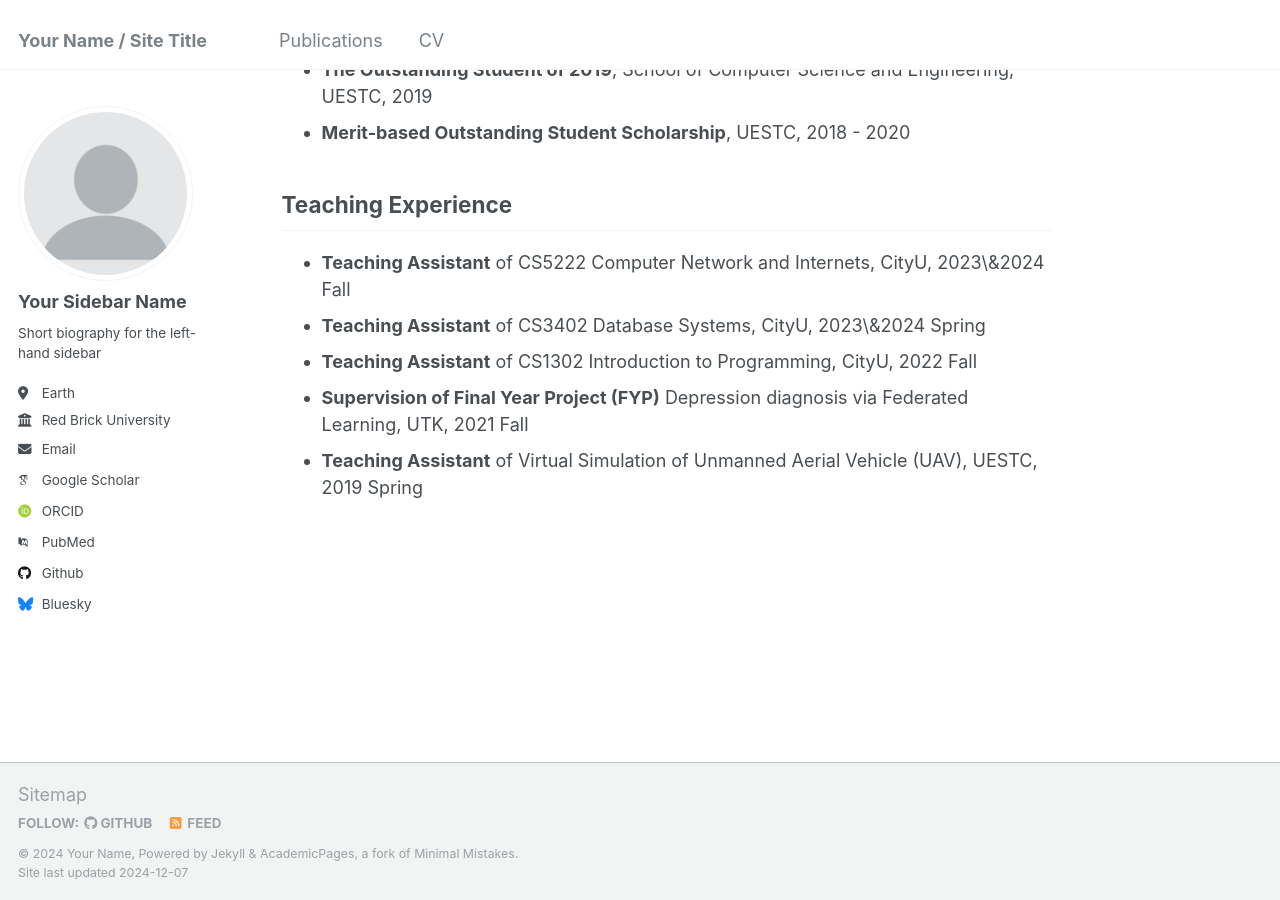
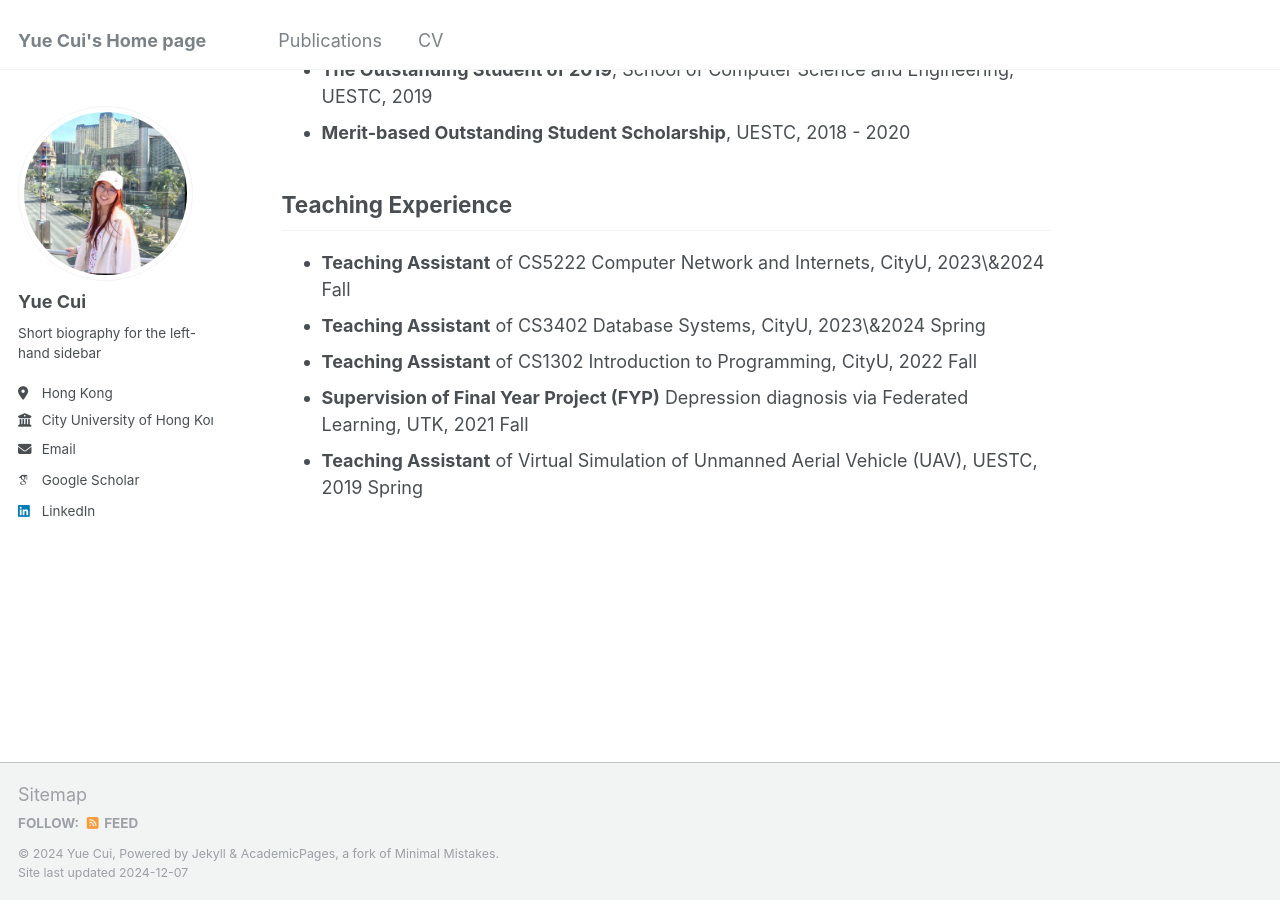
Before and after one commit to ycui26/ycui26.github.io, a Jekyll site: the page built from _pages/about.md, in a window 1280 px wide and 900 px high, scrolled down 862 px. Built offline with Jekyll 4.4.1, drawn with Linux system fonts in a browser that asks for light colours; some web fonts are replaced.

Commit message:
Update _config.yml

```diff
--- a/_config.yml
+++ b/_config.yml
@@ -8,11 +8,11 @@
 
 # Basic Site Settings
 locale                   : "en-US"
-title                    : "Your Name / Site Title"
+title                    : "Yue Cui's Home page"
 title_separator          : "-"
-name                     : &name "Your Name"
+name                     : &name "Yue Cui"
 description              : &description "personal description"
-url                      : https://academicpages.github.io # the base hostname & protocol for your site e.g. "https://[your GitHub username].github.io"
+url                      : https://ycui26.github.io/ # the base hostname & protocol for your site e.g. "https://[your GitHub username].github.io"
 baseurl                  : "" # the subpath of your site, e.g. "/blog"
 repository               : "academicpages/academicpages.github.io"
 
@@ -21,22 +21,22 @@ repository               : "academicpages/academicpages.github.io"
 #               Additional customization can be done by editing /_includes/author-profile.html
 author:
   # Biographic information
-  avatar           : "profile.png"
-  name             : "Your Sidebar Name"
+  avatar           : "bio.jpg"
+  name             : "Yue Cui"
   pronouns         : # example: "she/her"
   bio              : "Short biography for the left-hand sidebar"
-  location         : "Earth"
-  employer         : "Red Brick University"
+  location         : "Hong Kong"
+  employer         : "City University of Hong Kong"
   uri              : # URL
-  email            : "none@example.org"
+  email            : "yuecui8-c@my.cityu.edu.hk"
 
   # Academic websites
   arxiv            : # URL - Update with the correct link to your profile
-  googlescholar    : "https://scholar.google.com/citations?user=PS_CX0AAAAAJ"
+  googlescholar    : "https://scholar.google.com/citations?user=L0_TB54AAAAJ"
   impactstory      : # URL
-  orcid            : "http://orcid.org/yourorcidurl"
+  orcid            :
   semantic         : # URL
-  pubmed           : "https://www.ncbi.nlm.nih.gov/pubmed/?term=john+snow"
+  pubmed           :
   researchgate     : # URL
   scopus           : # URL
 
@@ -44,12 +44,12 @@ author:
   bitbucket        : # Username - Update with your username on the site
   codepen          : # Username
   dribbble         : # Username
-  github           : "academicpages"
+  github           : #"academicpages"
   kaggle           : # Username
   stackoverflow    : # User number or user number and name (i.e., use "1" or "1/jeff-atwood")
 
   # Social media
-  bluesky          : "bsky.app" # Replace this with you Bluesky username
+  bluesky          : #"bsky.app" # Replace this with you Bluesky username
   facebook         : # Username
   flickr           : # Username
   foursquare       : # Username
@@ -58,7 +58,7 @@ author:
   keybase          : # Username
   instagram        : # Username
   lastfm           : # Username
-  linkedin         : # Username
+  linkedin         : https://www.linkedin.com/in/yue-cui-439a03197/
   mastodon         : # URL
   medium           : # URL
   pinterest        : # Username
```
